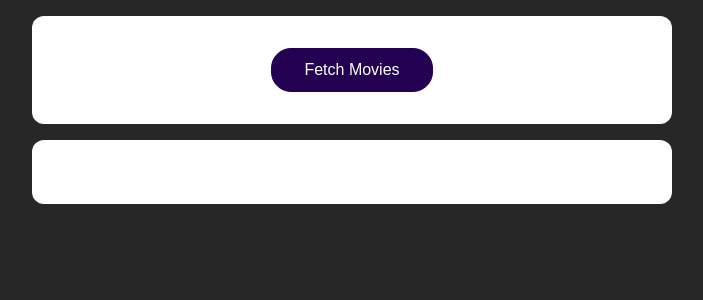
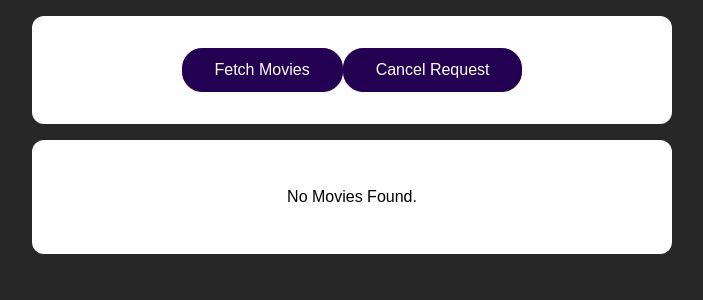
Before and after one commit to jcsgirish/Ecommerce-Task-6, a React (Create React App) app: page / in a window 1280 px wide. Shown: the top 300 px of the page, without its empty margins (288-991 px from the left). Built offline with nearby package versions, Linux system fonts and the light colour scheme.

Commit message:
Making apps error proof

```diff
--- a/src/App.js
+++ b/src/App.js
@@ -1,41 +1,60 @@
-import React, { useState } from 'react';
+import React, { useCallback,useState,useEffect } from 'react';
 
 import MoviesList from './components/MoviesList';
 import './App.css';
 
+
   function App() {
     const [movies, setMovies] = useState([]);
-  const [isLoading, setIsLoading] = useState(false);
+    const [loading, setLoading] = useState(false);
+    const [error, setError] = useState(false);
 
-  async function fetchHandler() {
-    setIsLoading(true);
+    const fetchMoviesHandler=useCallback( async function() {
+      setError(null)
       try {
-      const response = await fetch('https://swapi.dev/api/films/');
-      const data = await response.json();
-      const transformedMovies = data.results.map(movieData => {
+        setLoading(true);
+        let responce = await fetch('https://swapi.dev/api/films/');
+        if(!responce.ok){
+          throw new Error("Something went wrong...Retrying!");
+        }
+        responce = await responce.json();
+        const transformedMovies = responce.results.map((movieData) => {
           return {
             id: movieData.episode_id,
             title: movieData.title,
             openingText: movieData.opening_crawl,
-          releaseData: movieData.release_date
-        };
-      });
+            releaseDate: movieData.release_date,
+          }
+        })
         setMovies(transformedMovies);
-      setIsLoading(false);
       } catch (error) {
-      console.log(error);
-      setIsLoading(false);
+        setError(error.message);
       }
-  }
+      setLoading(false);
+    },[]);
+
+    function CancelHandler(somedata){clearInterval(somedata)};
+
+    useEffect(()=>{
+      let data=setInterval(() => {
+        fetchMoviesHandler();
+      }, 2000);
+      return CancelHandler(data);
+    },[fetchMoviesHandler])
 
     return (
       <React.Fragment>
         <section>
-        <button onClick={fetchHandler}>Fetch Movies</button>
+          <button onClick={fetchMoviesHandler}>Fetch Movies</button>
+          <button onClick={CancelHandler}>Cancel Request</button>
         </section>
         <section>
-        {isLoading && <p>Loading...</p>}
-        {!isLoading && <MoviesList movies={movies} />}
+          {loading && <div className="spinner-border" role="status">
+            <span className="visually-hidden">Loading...</span>
+          </div>}
+         {!loading && <MoviesList movies={movies} />}
+         {!loading && movies.length===0 && !error && <p>No Movies Found.</p>}
+         {!loading && error && <p>{error}</p>}
         </section>
       </React.Fragment>
     );
```
Lines whose indentation alone changed are shown as unchanged.
